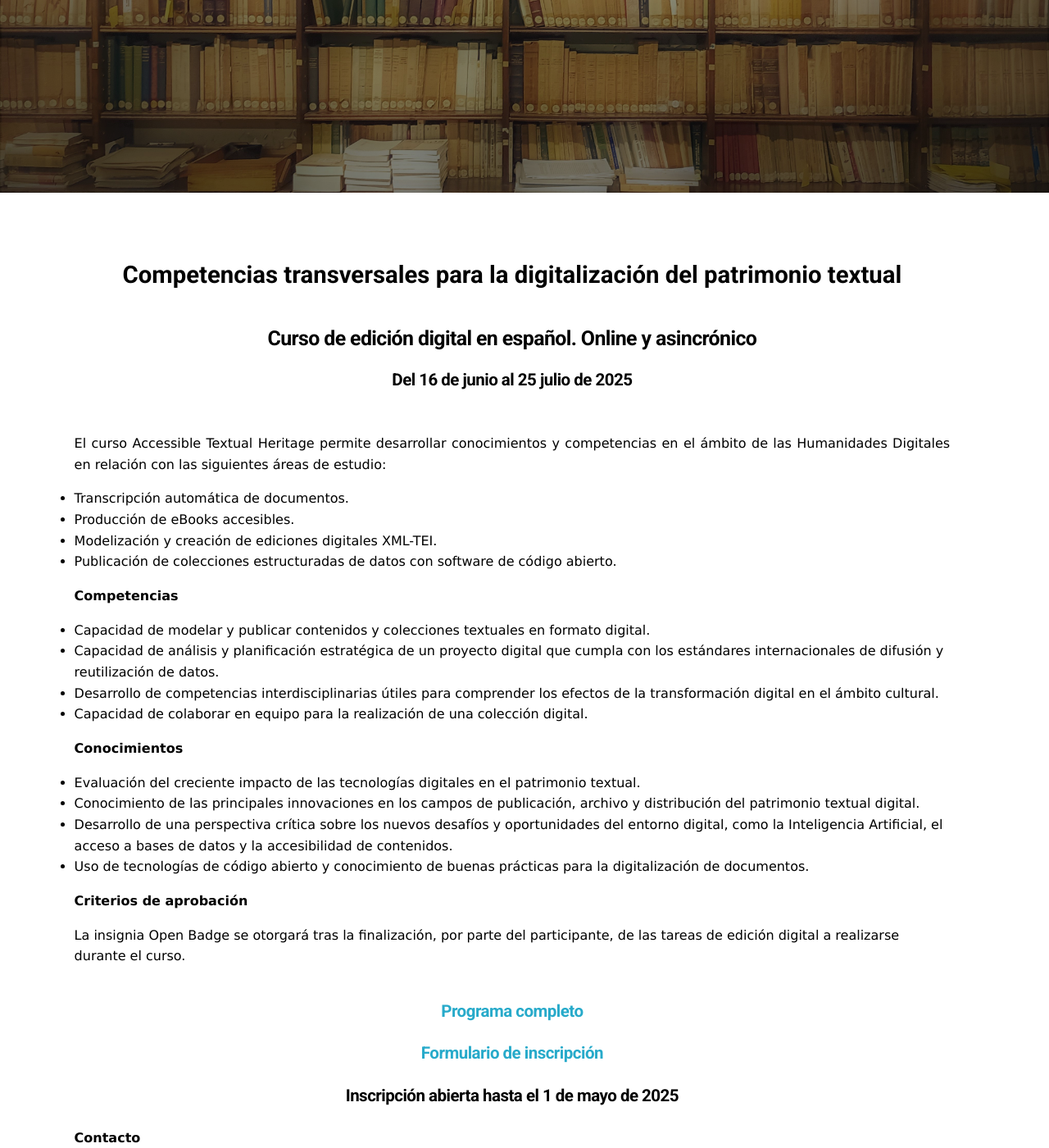
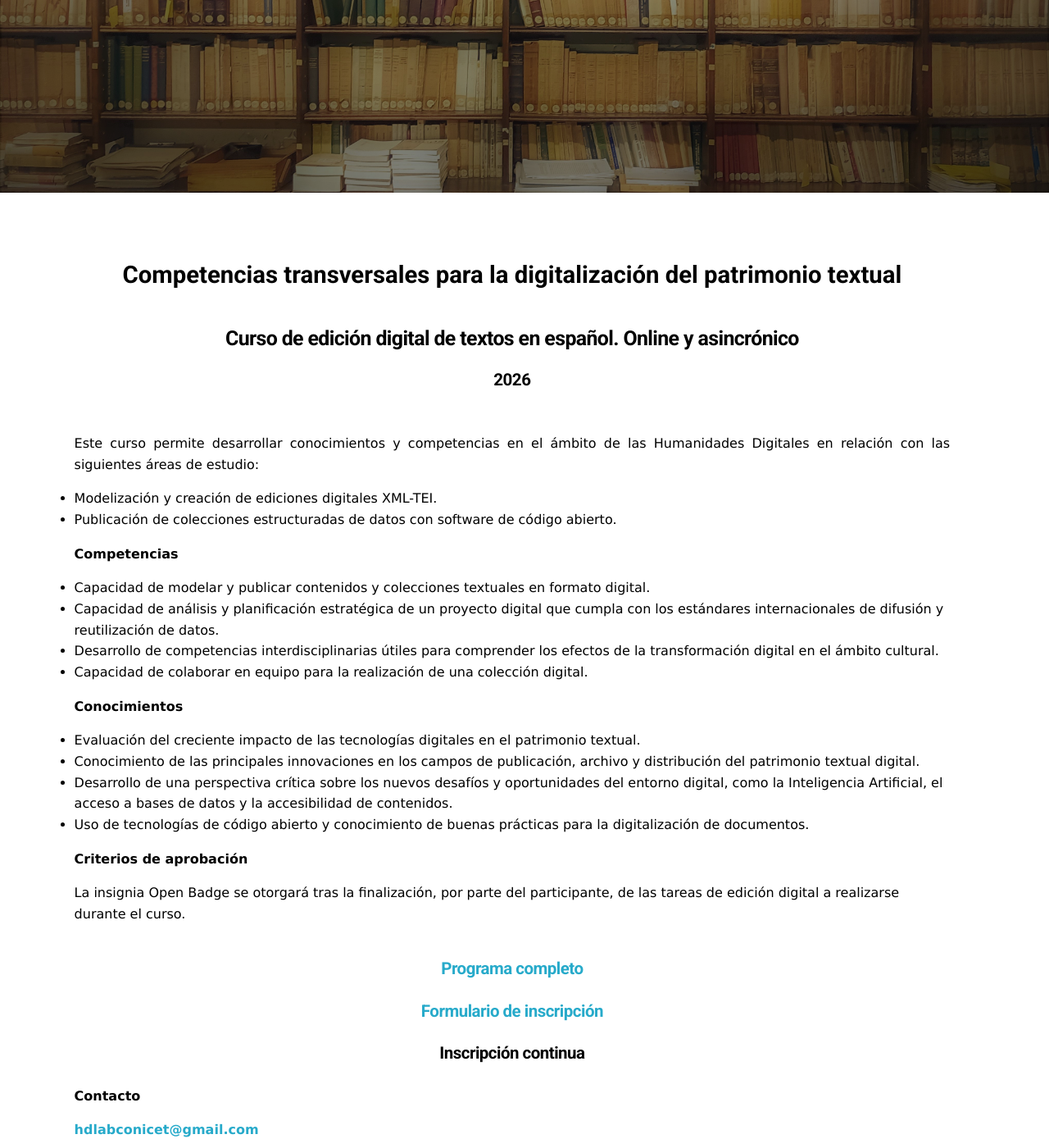
Before and after one commit to hdlabconicet/curso-edicion-digital, a Jekyll site: the page built from index.html, in a window 1280 px wide and 1400 px high. Shown: the whole window at 82% size. Built offline with Jekyll 4.4.1, drawn with Linux system fonts in a browser that asks for light colours; some of the changed text lies outside the part shown.

Commit message:
Update course details and registration information
Actualizo texto a oferta 2026

```diff
--- a/index.html
+++ b/index.html
@@ -7,15 +7,13 @@ layout: default
 	<div id="content" class="container-fluid">
 <h1>Competencias transversales para la digitalización del patrimonio textual</h1>
 <br/><br/>
-<h2>Curso de edición digital en español. Online y asincrónico</h2>	<br/>
-<h3>Del 16 de junio al 25 julio de 2025</h3>
+<h2>Curso de edición digital de textos en español. Online y asincrónico</h2>	<br/>
+<h3>2026</h3>
 <br/>
 <br/>
 	<p style="text-align: justify;" dir="ltr">
-		El curso <b>Accessible Textual Heritage</b> permite desarrollar conocimientos y competencias en el ámbito de las Humanidades Digitales en relación con las siguientes áreas de estudio:
+		Este curso permite desarrollar conocimientos y competencias en el ámbito de las Humanidades Digitales en relación con las siguientes áreas de estudio:
 <ul>
-	<li>Transcripción automática de documentos. </li>
-		<li>Producción de eBooks accesibles. </li>
 		<li>Modelización y creación de ediciones digitales XML-TEI. </li>
 		<li>Publicación de colecciones estructuradas de datos con software de código abierto.</li></ul>
 	</p>
@@ -40,11 +38,10 @@ layout: default
 <br/>
 <h3 class="link"><a href="https://docs.google.com/forms/d/e/1FAIpQLSdB8YPkwffaP7HAzKUXUIXQlB07s0tKtRbEvm6ld38Shpo_kQ/viewform" target="_blank">Formulario de inscripción </a></h3>
 <br/>
-<h3 style="font-weight: bold;">Inscripción abierta hasta el 1 de mayo de 2025</h3>
+<h3 style="font-weight: bold;">Inscripción continua</h3>
 <br/>
 <p style="font-weight: bold;">Contacto</p>
 <p style="font-weight: bold;"><a href="mailto:hdlabconicet@gmail.com">hdlabconicet@gmail.com</a></p>
-<p style="font-weight: bold;"><a href="mailto:stefano.bazzaco@univr.it">stefano.bazzaco@univr.it</a></p>
 <br/>
 <p><span style="font-weight: bold;">Palabras clave:</span>
 digitalización,
@@ -59,8 +56,7 @@ Humanidades Digitales.</p>
 <br/>
 <br/>
 <br/>
-			<img src="/curso-edicion-digital/assets/images/logo_verona.png" width="35%" height="35%">
-			<br/>
+
 			<br/>
 			<img src="/curso-edicion-digital/assets/images/hdlab.jpg">
 			<img src="/curso-edicion-digital/assets/images/logoiibicirt.jpg" width="20%" height="20%">
```
